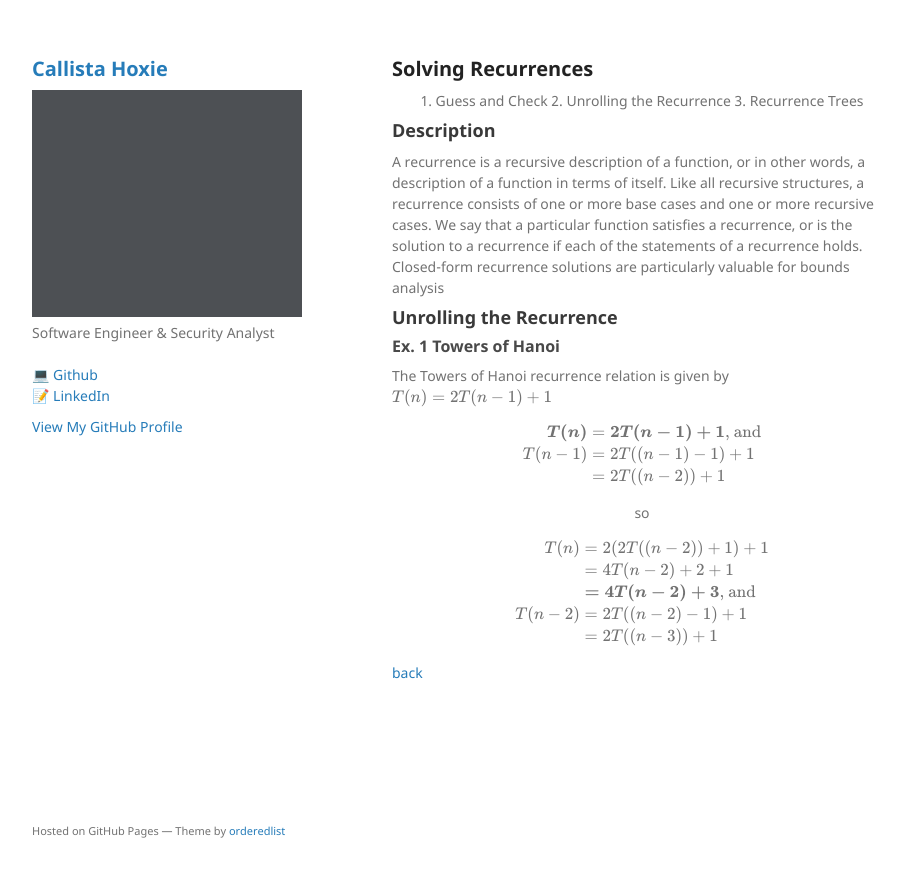
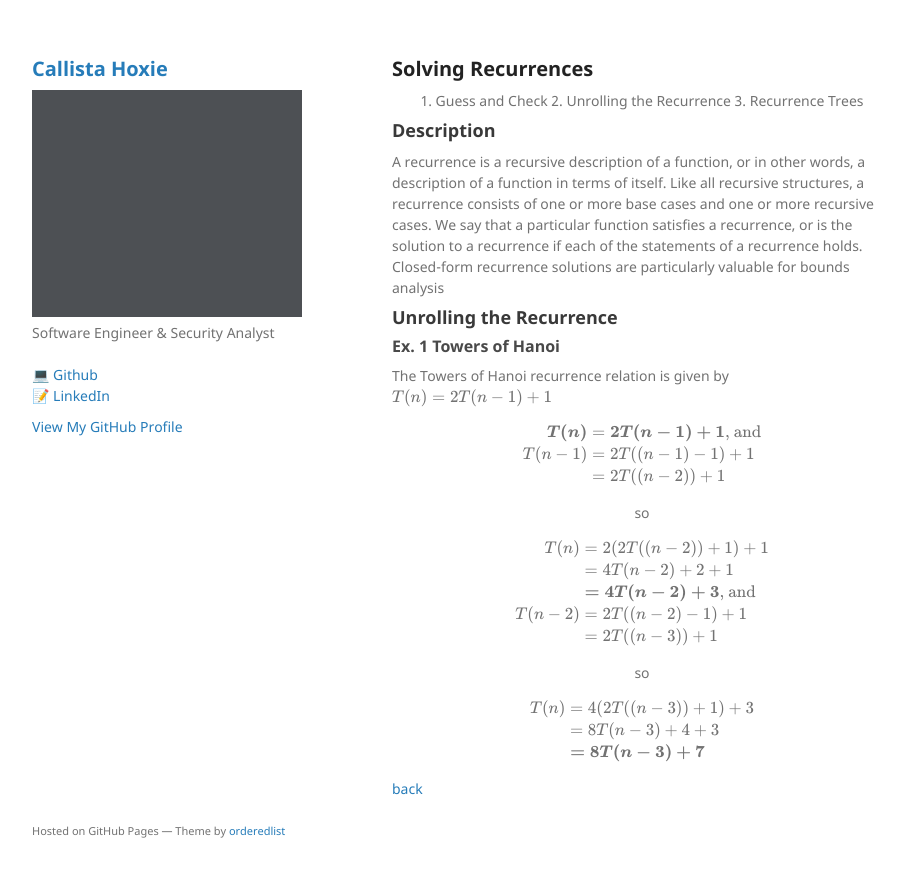
Before and after one commit to callistajosette/callistajosette.github.io, a Jekyll site: the page built from project-crease.md, in a window 1280 px wide. Shown: the top 877 px of the page, without its empty margins (178-1083 px from the left). Built offline with Jekyll 4.4.1, drawn with Linux system fonts in a browser that asks for light colours; our own code applies the rules of GitHub Pages for plain Markdown files.

Commit message:
Update project-crease.md

```diff
--- a/project-crease.md
+++ b/project-crease.md
@@ -35,6 +35,14 @@ T(n-2) & = 2T((n-2)-1) + 1 \\
 & = 2T((n-3)) + 1 \\
 \end{align*}
 $$
+so
+$$
+\begin{align*}
+T(n) & = 4(2T((n-3)) + 1) + 3 \\
+& = 8T(n-3) + 4 + 3 \\
+& \boldsymbol{= 8T(n-3) + 7}
+\end{align*}
+$$
 </center>
 
 [back](./)
```
